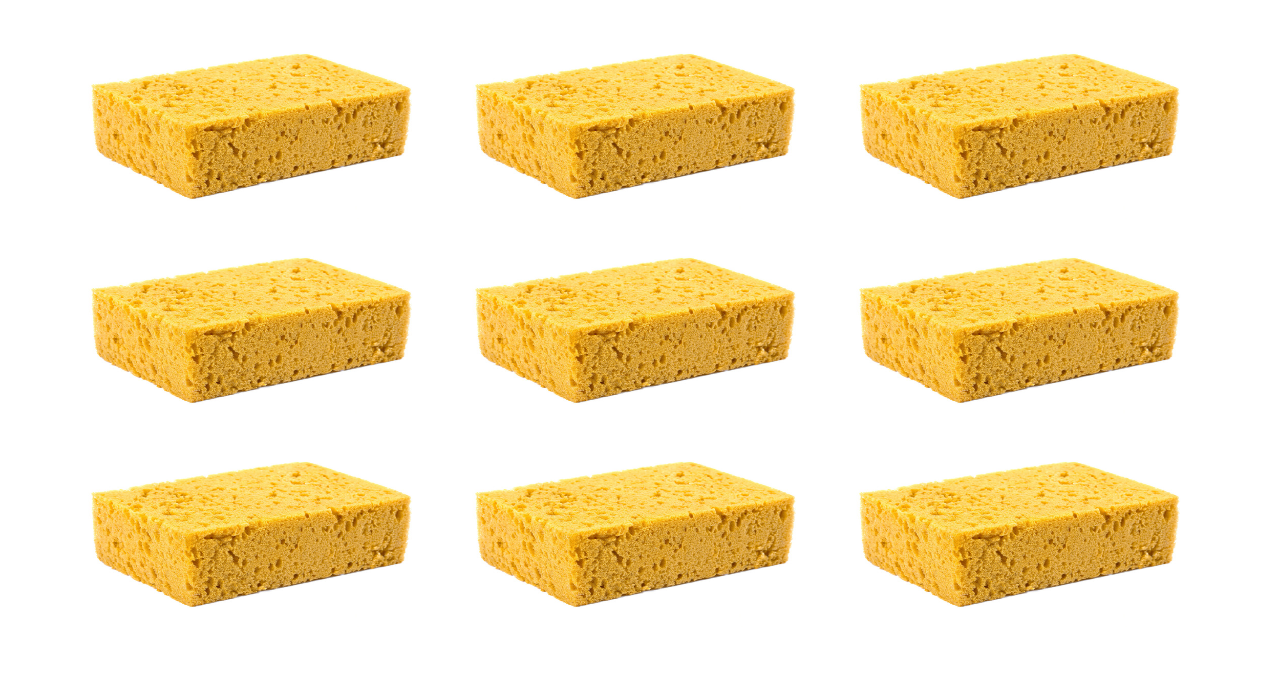
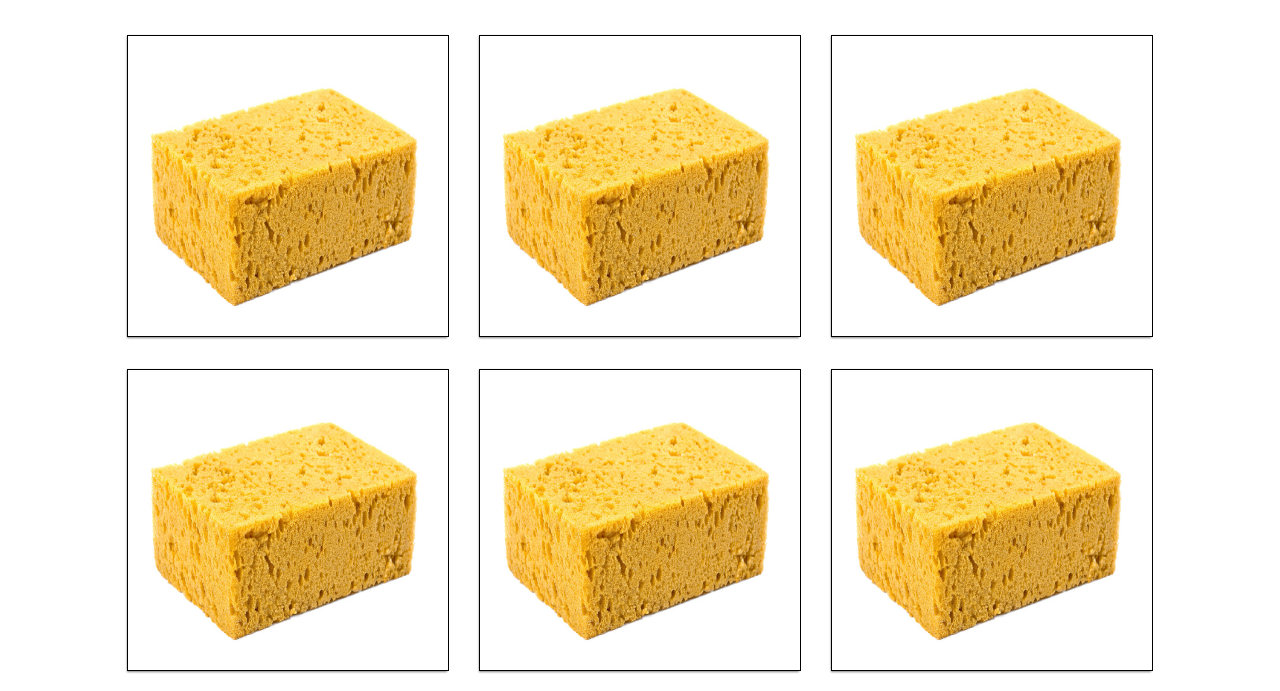
Before and after one commit to foundersandcoders/morning-challenge-animated-app-drawer, a website: page index.html in a window 1280 px wide. Shown: the part 109-800 px from the top of the page. Drawn offline with Linux system fonts and the light colour scheme.

Commit message:
Add starting file for javascript add empty classes to css

```diff
--- /dev/null
+++ b/index.js
@@ -0,0 +1,3 @@
+(() => {
+  //Magic App Drawer Creating code
+})();
--- a/style.css
+++ b/style.css
@@ -1,5 +1,3 @@
-/*You should not need to change this but if you feel you'd like to jazz this up feel free*/
-
 html, body {
     margin: 0;
     padding: 0;
@@ -42,12 +40,34 @@ a {
 }
 
 .sponge {
-    width: 30%;
+    width: 25%;
     height: auto;
-    object-fit: cover;
+    box-shadow: -1px 1px 2px grey;
+    margin: 1em;
+    display: flex;
+    justify-content: center;
 }
 
 .sponge__img {
     width: 100%;
-    height: 200px;
+    height: 300px;
+    border: 0.5px solid black;
 }
+
+/*APP DRAWER CSS*/
+
+.app_drawer {
+
+}
+
+.app_drawer__visible {
+
+}
+
+.app_drawer__button {
+
+}
+
+.app_drawer__button__visible {
+
+}
```
